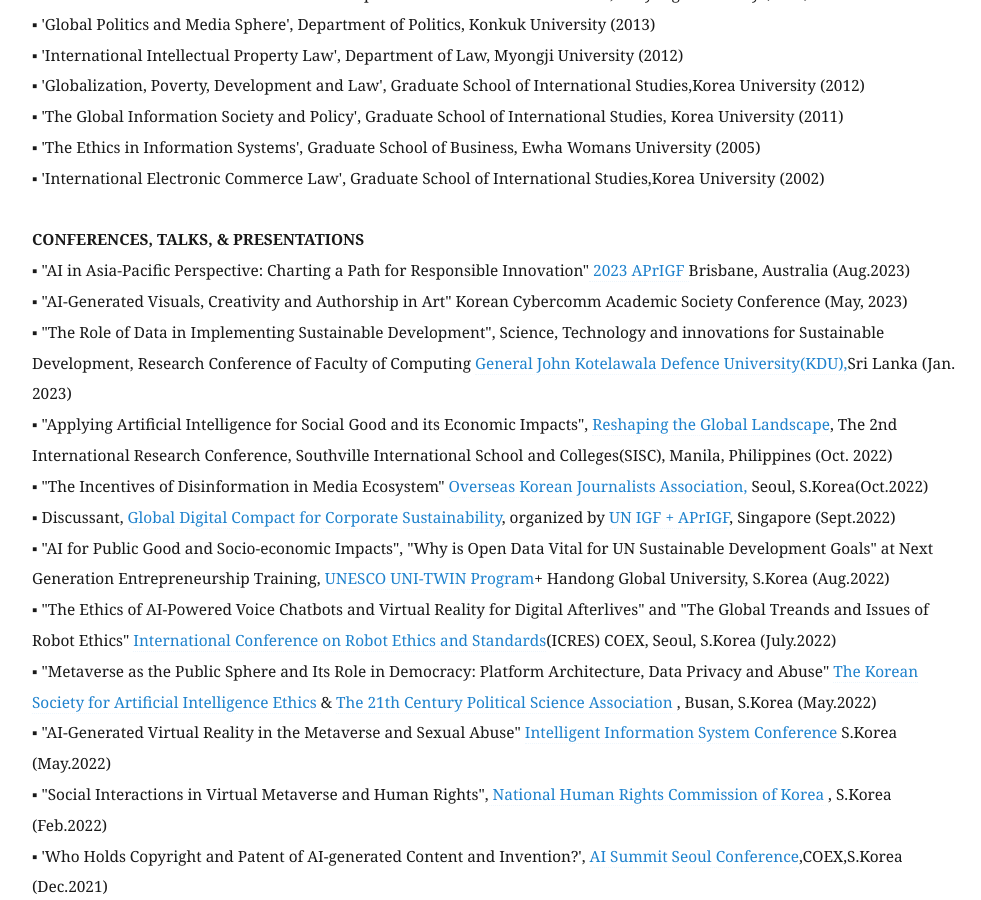
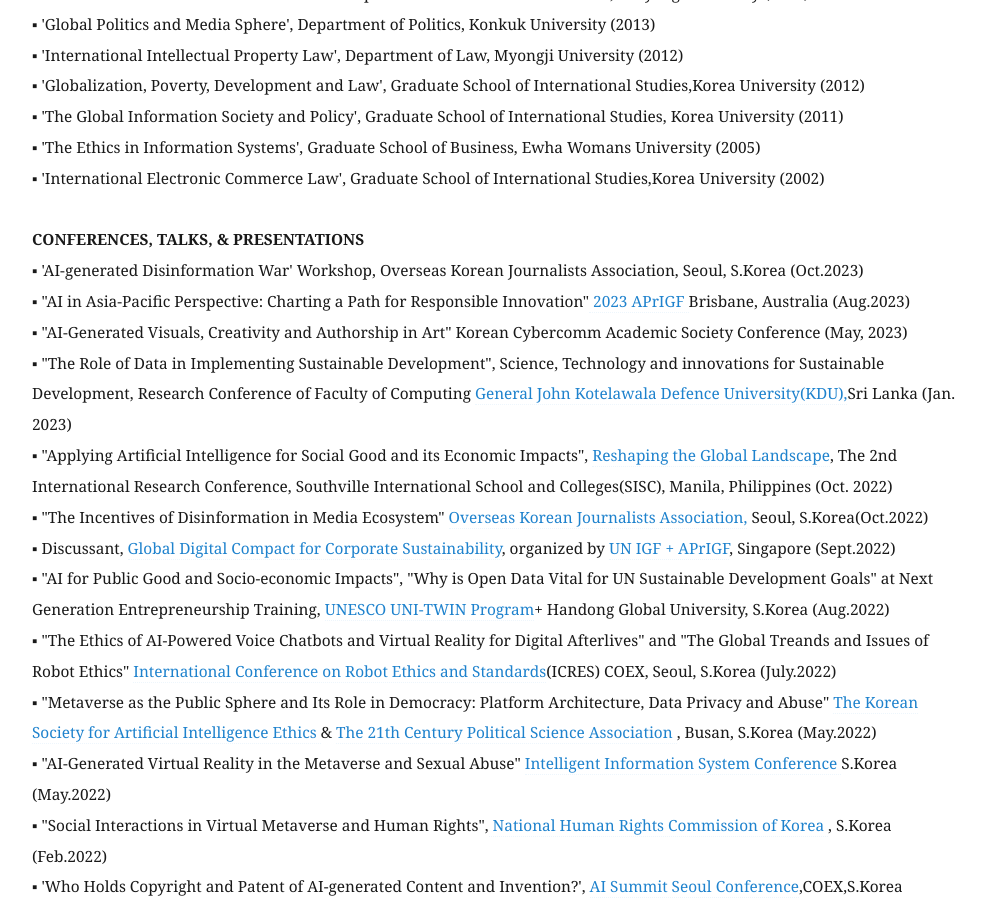
Before and after one commit to eunchangchoi/eunchangchoi.github.io, a Jekyll site: the page built from index.md, in a window 1280 px wide and 900 px high, scrolled down 4300 px. Shown: the whole window, without its empty margins (68-1049 px from the left). Built offline with Jekyll 4.4.1, drawn with Linux system fonts in a browser that asks for light colours; some of the changed text lies outside the part shown.

Commit message:
Update index.md

```diff
--- a/index.md
+++ b/index.md
@@ -95,6 +95,7 @@
 ▪ 'International Electronic Commerce Law', Graduate School of International Studies,Korea University (2002) <br>
     <br>
  <strong> CONFERENCES, TALKS, & PRESENTATIONS </strong> <br>
+▪ 'AI-generated Disinformation War' Workshop, Overseas Korean Journalists Association, Seoul, S.Korea (Oct.2023) <br>
 ▪ "AI in Asia-Pacific Perspective: Charting a Path for Responsible Innovation"<a href="https://forms.for.asia/proposal/?proposalform=NjQ1N2JkN2I4YmY3Yi8vMjMvLzEyNTQvLzA="> 2023 APrIGF </a> Brisbane, Australia (Aug.2023) <br>
 ▪ "AI-Generated Visuals, Creativity and Authorship in Art" Korean Cybercomm Academic Society Conference (May, 2023) <br>
 ▪ "The Role of Data in Implementing Sustainable Development", Science, Technology and innovations for Sustainable Development, Research Conference of Faculty of Computing <a href="https://www.kdu.ac.lk/"> General John Kotelawala Defence University(KDU),</a>Sri Lanka (Jan. 2023) <br>
@@ -207,6 +208,7 @@
  <br>
  <strong> ACADEMIC INTERESTS </strong> <br>
    Law and Governance of Emerging Technologies; Regulating the Risks of AI ; Data Ethics <br>
+   AI-generated Disinformation War and Security Studies <br>
    Generative AI and Copyrights, Legal Implication of Machine Learning ; Misuse of AI <br>
    The Trustworthy AI Framework; AI Auditing; Accountability for Algorithmic Decision-making <br>
    Data Commons + AI for Sustainable Development(AI4Good); AI for Public Policy; Access to AI; Open-source AI <br>
```
Also changed, not shown: other parts of index.md (+1 -1 lines).
